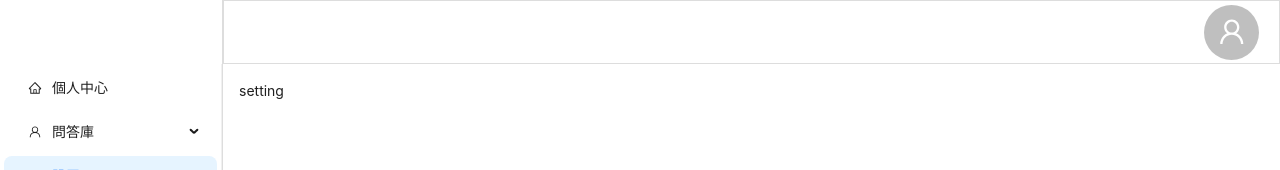
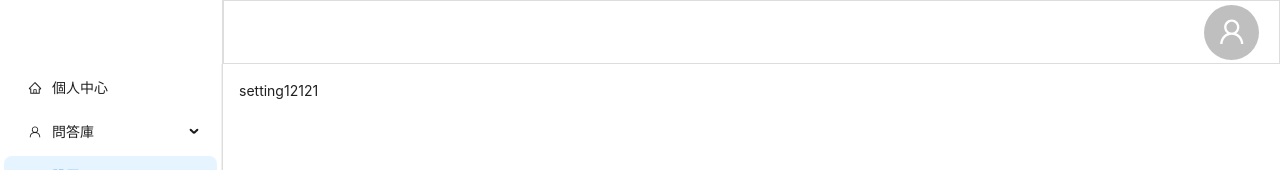
Before and after one commit to chenmeiling12/aitk-project, a React (Vite) app in the folder web/: page /setting in a window 1280 px wide. Shown: the top 170 px of the page. Built offline with nearby package versions, Linux system fonts and the light colour scheme.

Commit message:
init setting page

```diff
--- a/web/src/pages/setting/index.tsx
+++ b/web/src/pages/setting/index.tsx
@@ -1,3 +1,3 @@
 export const Setting = () => {
-  return <div>setting</div>;
+  return <div>setting12121</div>;
 };
```
